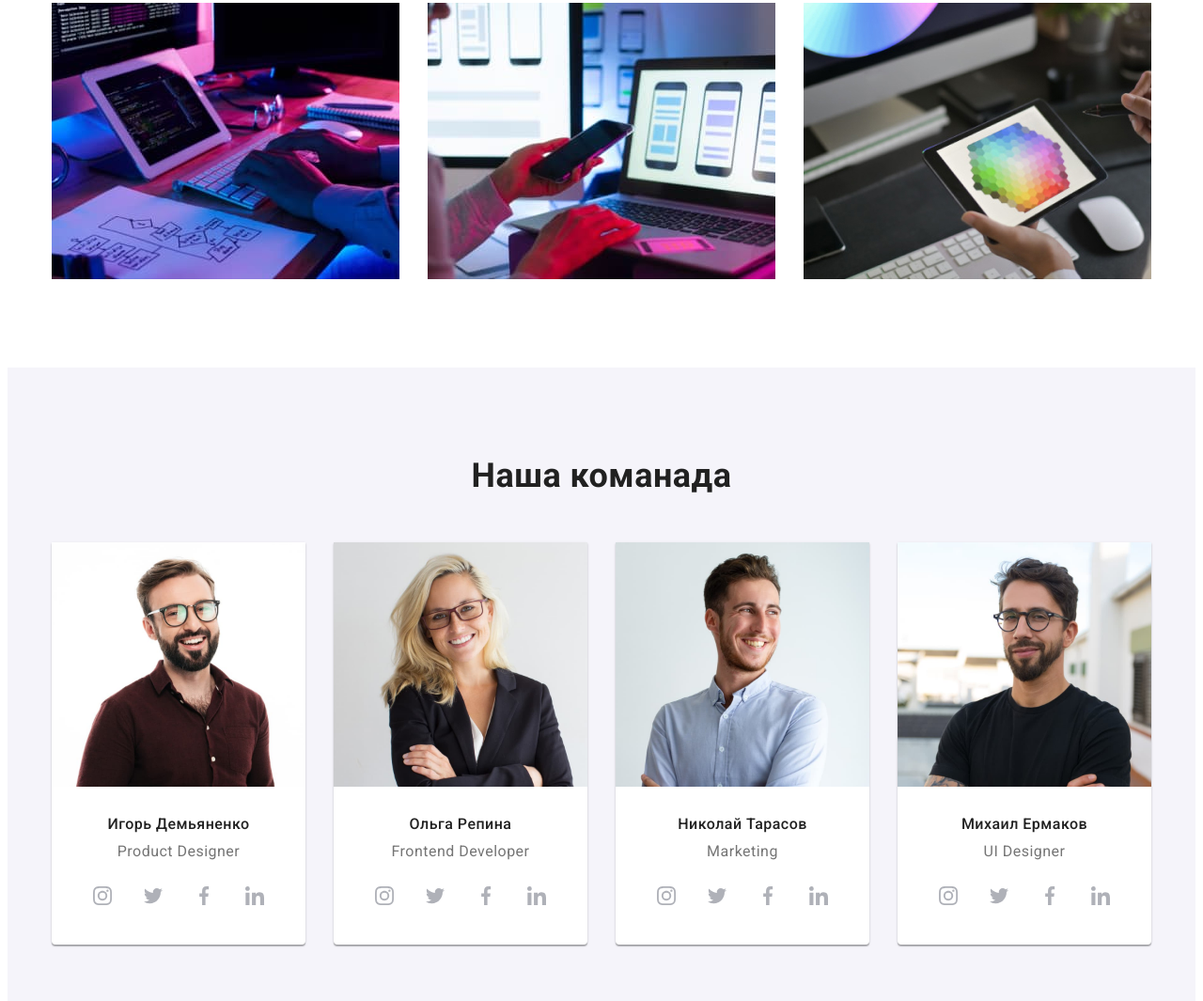
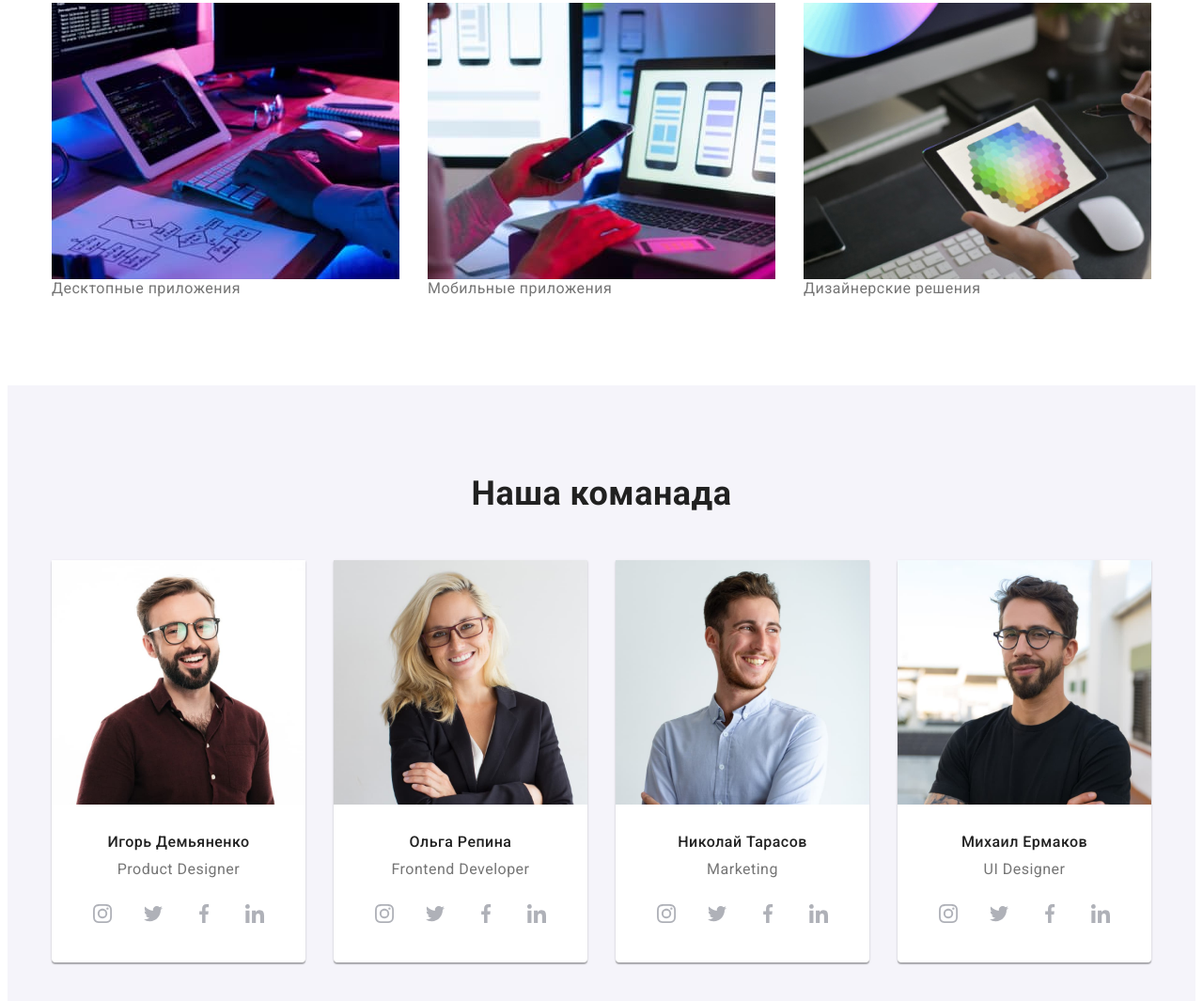
Before and after one commit to Bellik888/goit-markup-hw-05, a plain HTML site: page index.html in a window 1280 px wide. Shown: the part 1218-2283 px from the top of the page at 94% size. Drawn offline with Linux system fonts and the light colour scheme.

Commit message:
Add lable-works

```diff
--- a/index.html
+++ b/index.html
@@ -95,10 +95,19 @@
                 <h2 class="title">Чем мы занимаемся</h2>
                 <ul class="lists our-works">
                     <li class="works-items"> <img src="./image/works/img5.jpg" alt="чоловік набирає текст на клавіатурі" width="370">
+                        <div class="lable-works">
+                            <p class="lable-text">Десктопные приложения</p>
+                        </div>
                     </li>
                     <li class="works-items"> <img src="./image/works/img-6.jpg" alt="чоловік створює мобільний додаток" width="370">
+                        <div class="lable-works">
+                            <p class="lable-text">Мобильные приложения</p>
+                        </div>
                     </li>
                     <li class="works-items"> <img src="./image/works/img7.jpg" alt="планшет з кольоровим спектром" width="370">
+                        <div class="lable-works">
+                            <p class="lable-text">Дизайнерские решения</p>
+                        </div>
                     </li>
                 </ul>
             </div>
@@ -379,6 +388,7 @@
 
     </footer>
 
+    <script src="./js/modal.js"></script>
 </body>
 
 </html>
```
